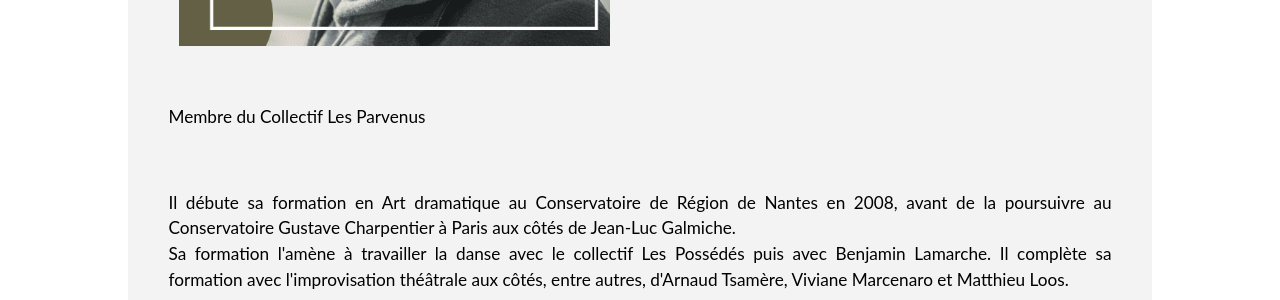
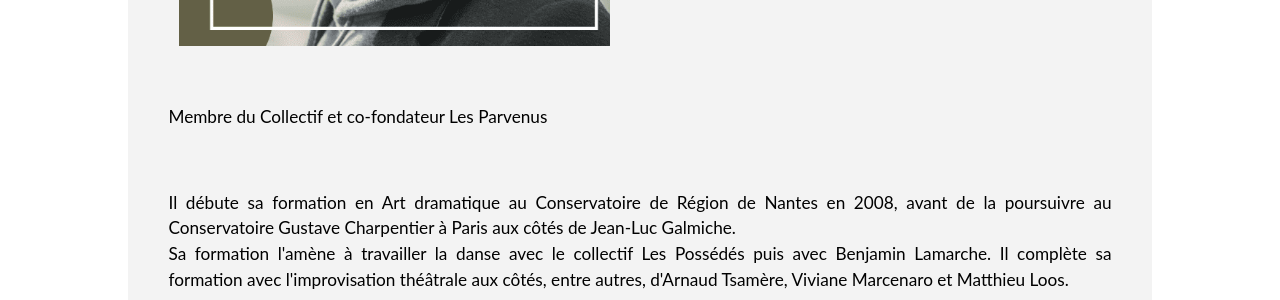
Before and after one commit to CelineCreates/compagnie-jtembrasse, a Jekyll site: the page built from _presentations/maxime-robert.md, in a window 1280 px wide. Shown: the part 746-1046 px from the top of the page. Built offline with Jekyll 4.4.1, drawn with Linux system fonts in a browser that asks for light colours.

Commit message:
Updated Maxime Robert

```diff
--- a/_presentations/maxime-robert.md
+++ b/_presentations/maxime-robert.md
@@ -10,7 +10,7 @@ nature: presentation
 <div id="description-presentation">
 
 
-<p>Membre du Collectif Les Parvenus</p>
+<p>Membre du Collectif et co-fondateur Les Parvenus</p>
 <br>
 
 <p>Il débute sa formation en Art dramatique au Conservatoire de Région de Nantes en 2008, avant de la poursuivre au Conservatoire Gustave Charpentier à Paris aux côtés de Jean-Luc Galmiche. <br>
```
